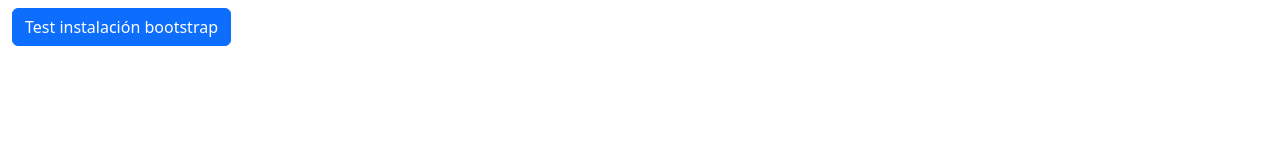
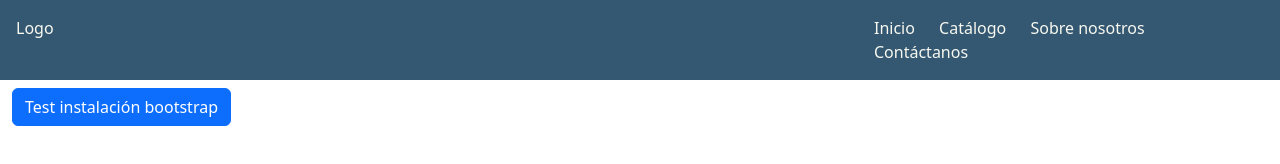
Before and after one commit to DavidGalileo24/desafio1_udb, a website: page index.html in a window 1280 px wide. Drawn offline with nearby package versions, Linux system fonts and the light colour scheme.

Commit message:
Menú dinámico

```diff
--- /dev/null
+++ b/assets/index.css
@@ -0,0 +1,16 @@
+:root{
+    --color1: #355872;
+    --color2: #7AAACE;
+    --color3: #9CD5FF;
+    --color4: #F7F8F0;
+}
+
+.mainmenu{
+    background-color: var(--color1);
+    color: var(--color4);
+}
+header nav a{
+    color: var(--color4);
+    text-decoration: none;
+    margin: 0 10px;
+}
--- a/index.html
+++ b/index.html
@@ -5,13 +5,13 @@
     <meta charset="UTF-8">
     <meta name="viewport" content="width=device-width, initial-scale=1.0">
     <title>Libreria UDB</title>
-    <meta name="viewport" content="width=device-width, initial-scale=1">
     <!--Boostrap-->
     <link rel="stylesheet" href="./node_modules/bootstrap/dist/css/bootstrap.min.css">
 
 </head>
 
 <body>
+    <div id="header"></div>
     <div class="container-fluid mt-2">
         <div class="row">
             <div class="col-4">
@@ -23,6 +23,11 @@
     </div>
     <!--Javascript-->
     <script src="./node_modules/bootstrap/dist/js/bootstrap.bundle.min.js"></script>
+    <script>
+        fetch("src/layout/header.html")
+            .then(response => response.text())
+            .then(data => document.getElementById("header").innerHTML = data);
+    </script>
 </body>
 
 </html>
--- /dev/null
+++ b/src/layout/header.html
@@ -0,0 +1,34 @@
+<!DOCTYPE html>
+<html lang="en">
+
+<head>
+    <meta charset="UTF-8">
+    <meta name="viewport" content="width=device-width, initial-scale=1.0">
+    <title>Header</title>
+    <link rel="stylesheet" href="assets/index.css">
+</head>
+
+<body>
+    <div class="container-fluid mainmenu p-3">
+        <div class="row">
+            <div class="col-2">
+                Logo
+            </div>
+            <div class="col-6"></div>
+            <div class="col-4">
+                <header>
+                    <nav>
+                        <a href="#">Inicio</a>
+                        <a href="#">Catálogo</a>
+                        <a href="#">Sobre nosotros</a>
+                        <a href="#">Contáctanos</a>
+                    </nav>
+                </header>
+            </div>
+        </div>
+    </div>
+    <!--Javascript-->
+    <script src="./node_modules/bootstrap/dist/js/bootstrap.bundle.min.js"></script>
+</body>
+
+</html>
```
Also changed, not shown: src/layout/footer.html (added).
